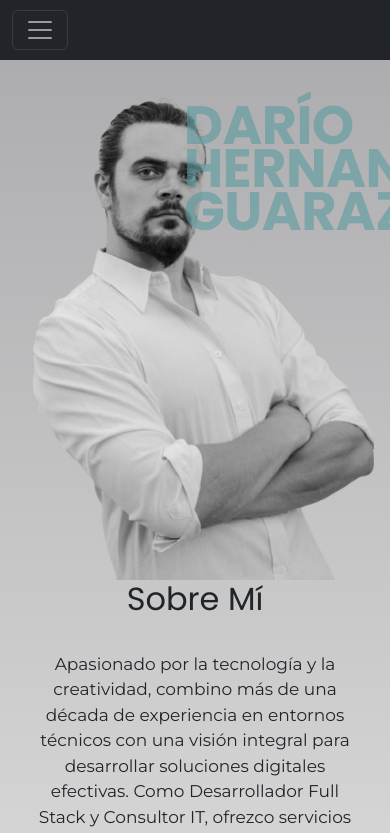
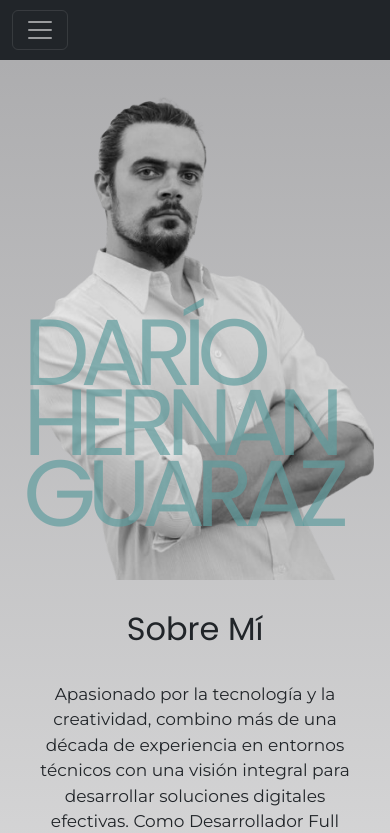
Before and after one commit to darioGuaraz/portfolio, a website: page index.html in a window 390 px wide. Shown: the top 833 px of the page. Drawn offline with nearby package versions, Linux system fonts and the light colour scheme; files that its build step writes are made by us from their sources; a web font is replaced by a local one.

Commit message:
about responsive movil

```diff
--- a/styles.css
+++ b/styles.css
@@ -284,21 +284,22 @@ h1 {
     height: 70%;
     margin-right: 0px;
     padding-right: 0%;
+    margin-bottom: 30px;
   }
 
   .about-img h4 {
     display: block;
     font-family: "poppins";
-    font-weight: 700;
+    font-weight: 400;
     position: absolute;
-    top: 15%; /* ajusta para mover verticalmente */
-    left: 78%; /* ajusta para mover horizontalmente */
-    transform: translate(-50%, -50%); /* centra el texto exactamente en medio */
+    top: 43%; /* ajusta para mover verticalmente */
+    left: 2%; /* ajusta para mover horizontalmente */
+
     text-align: start;
-    font-size: 54px;
-    line-height: 0.8;
-    letter-spacing: -0.5px;
-    color: rgba(94, 156, 158, 0.63);
+    font-size: 94px;
+    line-height: 0.75;
+    letter-spacing: -9px;
+    color: rgba(94, 156, 158, 0.699);
   }
 
   /* EXPERIENCE */
```
